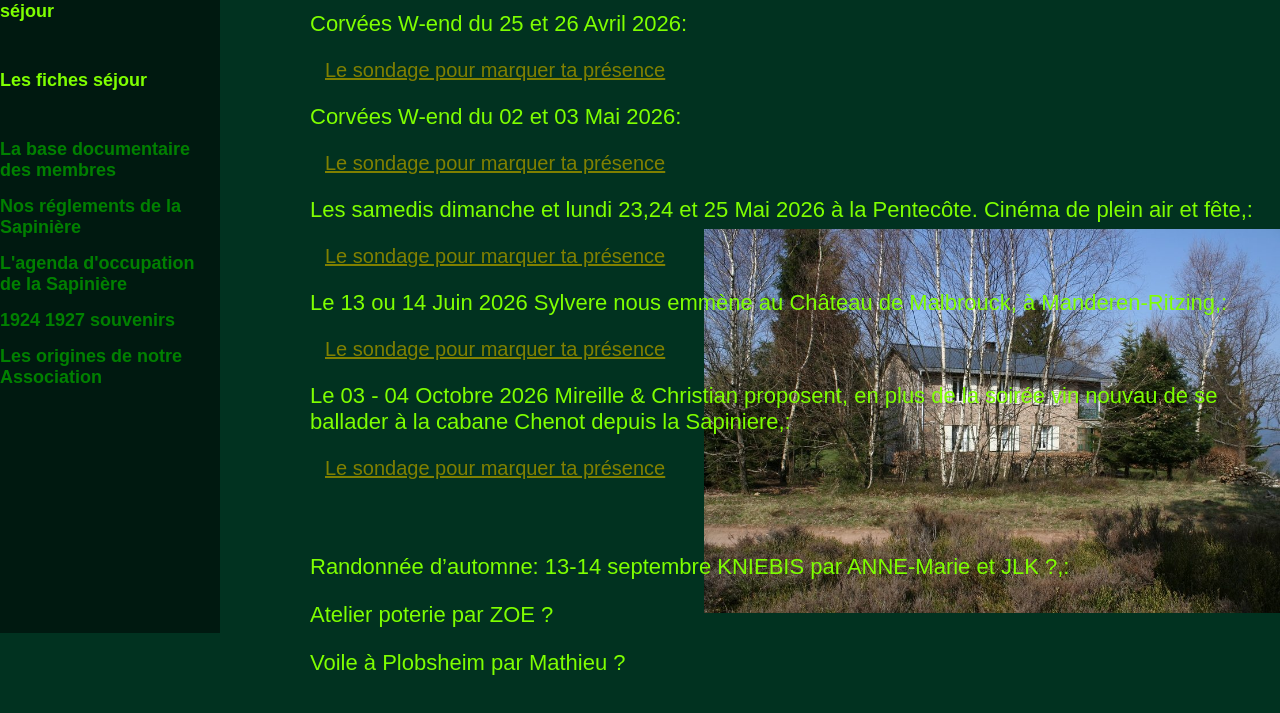
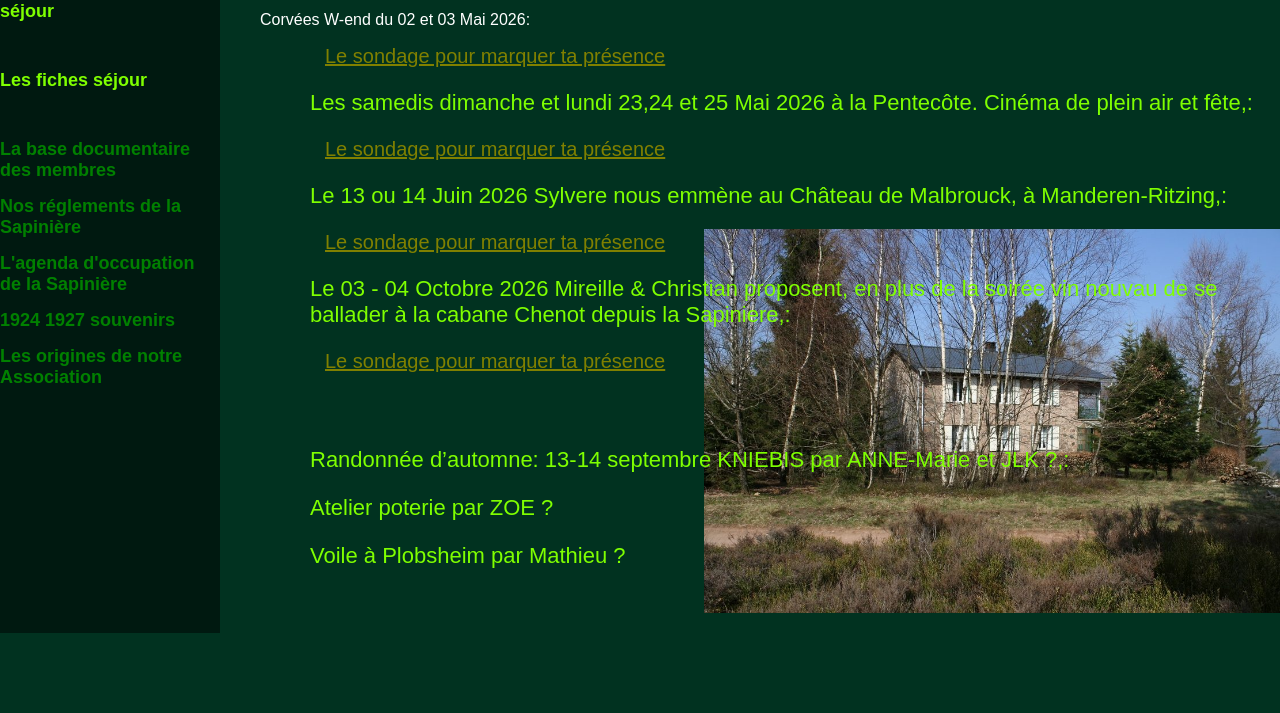
Before and after one commit to sapisolbach/Sapi, a plain HTML site: page index.html in a window 1280 px wide. Shown: the part 187-900 px from the top of the page. After the commit the page ends 800 px from the top, so only its background shows below. Drawn offline with Linux system fonts and the light colour scheme.

Commit message:
le premier evenement n'apparait plus sur la page WEB

```diff
--- a/index.html
+++ b/index.html
@@ -112,11 +112,22 @@
     <p>Nous te rappelons que nous souhaitons recevoir ta cotisation -110 €uros - dès les premiers jours de l'année.</p>
 
     <h1 id="evenements">Les prochains évènements:</h1>
-  <p style="color: chartreuse; font-size: 22px; padding-left: 50px;">
-      Corvées W-end du 25 et 26 Avril 2026:
-    </p>
-    <p><a href="https://beta.framadate.org/polls/d583994a67042fbb9854" target="_blank" style="color: olive; font-size: 20px; padding-left: 65px;">Le sondage pour marquer ta présence</a></p>
-    <p style="color: chartreuse; font-size: 22px; padding-left: 50px;">
+<!--
+<p style="color: chartreuse; font-size: 22px; padding-left: 50px;">
+  Corvées W-end du 25 et 26 Avril 2026:
+</p>
+
+<p>
+  <a href="https://beta.framadate.org/polls/d583994a67042fbb9854"
+     target="_blank"
+     style="color: olive; font-size: 20px; padding-left: 65px;">
+     Le sondage pour marquer ta présence
+  </a>
+</p>
+
+<p style="color: chartreuse; font-size: 22px; padding-left: 50px;">
+</p>
+-->
       Corvées W-end du 02 et 03 Mai 2026:
     </p>
     <p><a href="https://beta.framadate.org/polls/9cb45afc05f3881abe41" style="color: olive; font-size: 20px; padding-left: 65px;">Le sondage pour marquer ta présence</a></p>
```
